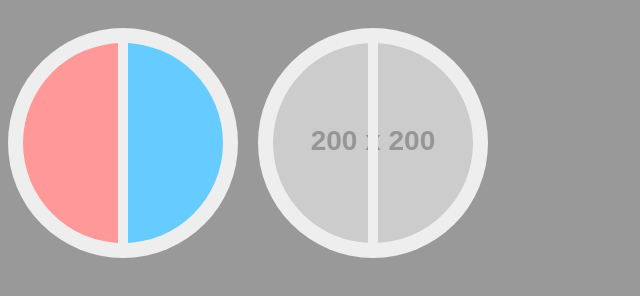
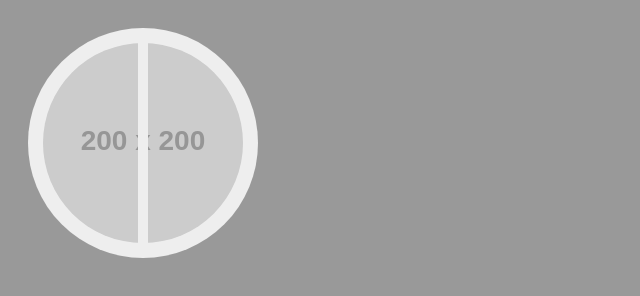
Before and after one commit to angelalin2004/circles, a plain HTML site: page halfhover/index.html in a window 1280 px wide. Shown: the whole page, without its empty margins (0-640 px from the left). Drawn offline with nearby package versions, Linux system fonts and the light colour scheme; placeholder pictures from the web are drawn by us.

Commit message:
container1 done, small bug with leaving left side

```diff
--- a/halfhover/css/style.css
+++ b/halfhover/css/style.css
@@ -10,51 +10,32 @@ body {
   margin-top: 20px;
   padding: 15px;
 }
-#test {
+#container1 {
   border-radius: 100%;
   float: left;
   margin-left: 20px;
 }
-#leftc {
-  position: absolute;
-  height: 200px;
-  width: 200px;
-  overflow: hidden;
-  z-index: 1;
-}
-#clip-left {
-  position: absolute;
-  clip: rect(0px,95px,200px,0px);
-}
-#rightc {
-  position: absolute;
-  height: 200px;
-  width: 200px;
-  overflow: hidden;
-  z-index: 5;
-}
-#clip-right {
-  position: absolute;
-  clip: rect(0px,200px,200px,105px)
-}
-#container {
-  border-radius: 100%;
-  float: left;
-}
-.half {
+.halfc {
   height: 200px;
   width: 200px;
   position: absolute;
+  overflow: hidden;
   border-radius: 100%;
 }
-#left {
-  background: #FF9999;
+#leftc {
+  z-index: 1;
+}
+#rightc {
+  z-index: 10;
+}
+.clip {
+  position: absolute;
+  transition: clip 1.5s;
+  transition-timing-function: ease-out;
+}
+#clip-left {
   clip: rect(0px,95px,200px,0px);
-  z-index: 0;
-
 }
-#right {
-  background: #66CCFF;
-  clip: rect(0px,200px,200px,105px);
-  z-index: 0;
+#clip-right {
+  clip: rect(0px,200px,200px,105px)
 }
--- a/halfhover/index.html
+++ b/halfhover/index.html
@@ -18,15 +18,9 @@
 
     <script src="https://ajax.googleapis.com/ajax/libs/jquery/1.11.3/jquery.min.js"></script>
 
-
-<div class="maincontainer" id="container">
-  <div class="half" id="right" onmouseenter="halfEnter('#right')" onmouseleave="halfLeave()"></div>
-  <div class="half" id="left" onmouseenter="halfEnter('#left')" onmouseleave="halfLeave()"></div>
-</div>
-
-<div class="maincontainer" id="test" onmouseleave="halfLeave()">
-  <div class="half" id="leftc"><div id="clip-left" onmouseenter="leftEnter()" onmouseleave="halfLeave()"><img src="http://placehold.it/200x200/FF9999/FFFFFF?text=!!!!!"></div></div>
-  <div class="half" id="rightc"><div id="clip-right" onmouseenter="rightEnter()" onmouseleave="halfLeave()"><img src="http://placehold.it/200x200/66CCFF?text=?????"></div></div>
+<div class="maincontainer" id="container1" onmouseleave="halfLeave()">
+  <div class="halfc" id="leftc"><div class="clip" id="clip-left" onmouseenter="leftEnter()" onmouseleave="halfLeave()"><img src="http://placehold.it/200x200/FF9999/FFFFFF?text=!!!!!"></div></div>
+  <div class="halfc" id="rightc"><div class="clip" id="clip-right" onmouseenter="rightEnter()" onmouseleave="halfLeave()"><img src="http://placehold.it/200x200/66CCFF?text=?????"></div></div>
 </div>
 
         <script src="js/index.js"></script>
--- a/halfhover/js/index.js
+++ b/halfhover/js/index.js
@@ -1,12 +1,12 @@
 var currentSide = "none"; // none, left, or right;
 
 $(document).ready(function(){
-  $("#test").mousemove(function(event){
-    if (event.pageX < $("#test").width()/2 + $("#test").offset().left && currentSide != "right") {
+  $("#container1").mousemove(function(event){
+    if (event.pageX < $("#container1").width()/2 + $("#container1").offset().left && currentSide != "right") {
       $("#leftc").css("z-index","10");
       $("#rightc").css("z-index","1");
     }
-    else if (event.pageX > $("#test").width()/2 + $("#test").offset().left && currentSide != "left") {
+    else if (event.pageX > $("#container1").width()/2 + $("#container1").offset().left && currentSide != "left") {
       $("#leftc").css("z-index","1");
       $("#rightc").css("z-index","10");
     }
@@ -17,28 +17,18 @@ function leftEnter() {
   currentSide = "left";
   $("#clip-left").css("clip","rect(0px,200px,200px,0px)");
 }
-
 function rightEnter() {
   currentSide = "right";
   $("#clip-right").css("clip","rect(0px,200px,200px,0px)");
 }
-
-function leftLeave() {
-  $("#clip-left").css("clip","rect(0px,200px,200px,105px)");
-}
-
-function rightLeave() {
-  $("#clip-right").css("clip","rect(0px,200px,200px,105px)");
-}
-
-function halfEnter(x) {
-  console.log("here"); console.log($("#left").css("clip"));
-  $(x).css("clip","rect(0px,200px,200px,0px)");
-}
 function halfLeave() {
-  currentSide = "none";
   $("#clip-left").css("clip","rect(0px,95px,200px,0px)");
   $("#clip-right").css("clip","rect(0px,200px,200px,105px)");
+  if (currentSide == "left") {
+    $("#rightc").css("transition", "z-index 0s");
+    $("#rightc").css("transition-delay", "1s");
+  }
   $("#leftc").css("z-index","1");
   $("#rightc").css("z-index","10");
+  currentSide = "none";
 }
```
